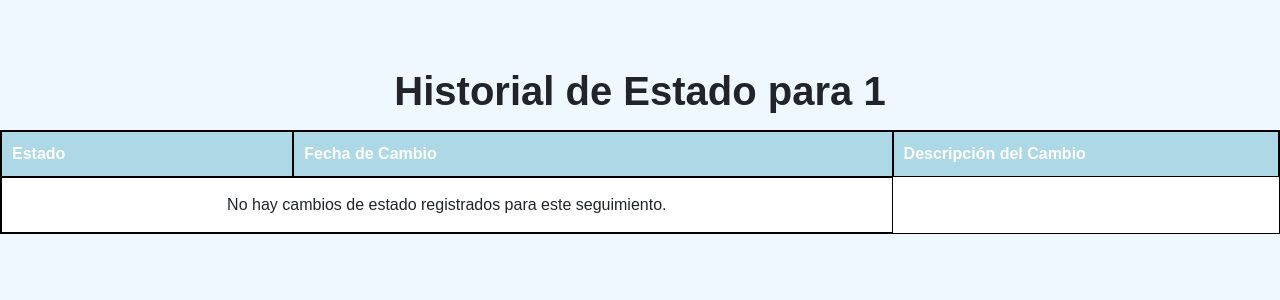
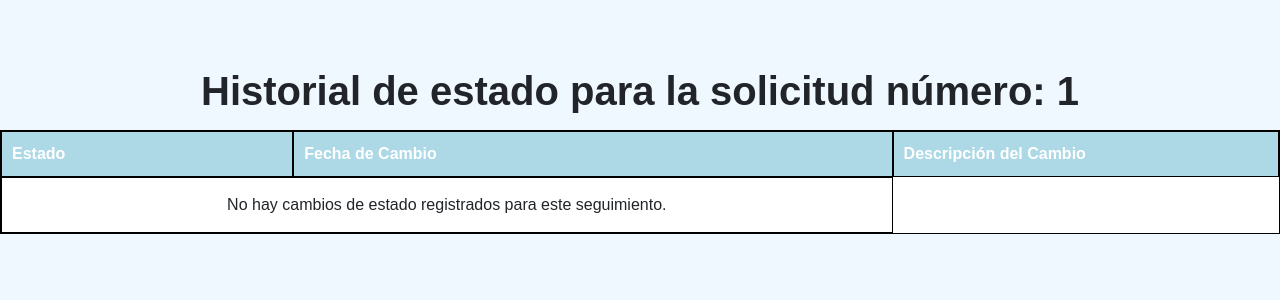
Before and after one commit to ICESI-PI1-2024A-G1/proyecto-t4, a Django app: page /historial/1/ in a window 1280 px wide. Shown: the part 76-376 px from the top of the page. Run offline with Django 5.2, Linux system fonts and the light colour scheme; data comes from the database, SQL or seed files in the repository; data that the repository does not hold is empty.

Commit message:
fix: fix visual content

```diff
--- a/SistemaContableApp/templates/changeHistory.html
+++ b/SistemaContableApp/templates/changeHistory.html
@@ -13,7 +13,7 @@
 </head>
 
 <body>
-    <h1>Historial de Estado para {{ following.id }}</h1>
+    <h1>Historial de estado para la solicitud número: {{ following.id }}</h1>
     <table>
         <thead>
             <tr>
--- a/SistemaContableApp/views/OneStopShop.py
+++ b/SistemaContableApp/views/OneStopShop.py
@@ -181,14 +181,16 @@ def updateState(request, following_id):
 
     return redirect('fullOneStopShop')  # Redirigir a la página principal
 
-# envia correo una vez cambiada la solicitud
 def send_state_change_email(following, new_state, description):
     subject = 'Cambio de estado realizado'
-    message = f"El estado de {following.id} ha sido actualizado a '{new_state.state}'. Descripción: {description}."
+    message = f"El estado de la solicitud número {following.id} ha sido actualizado a '{new_state.state}'. Con la descripción: {description}."
     from_email = settings.EMAIL_HOST_USER
-    to_email = 'pinedapablo6718@gmail.com' # a quien va dirigido el correo
-    send_mail(subject, message, from_email, [to_email])
 
+    # Obtenemos los correos electrónicos de los administradores
+    admin_emails = User.objects.filter(rol__rol='Administrador').values_list('email', flat=True)
+
+    # Enviamos el correo a todos los administradores
+    send_mail(subject, message, from_email, admin_emails)
 
 def changeHistory(request, following_id):
     following = Following.objects.get(pk=following_id)
```
